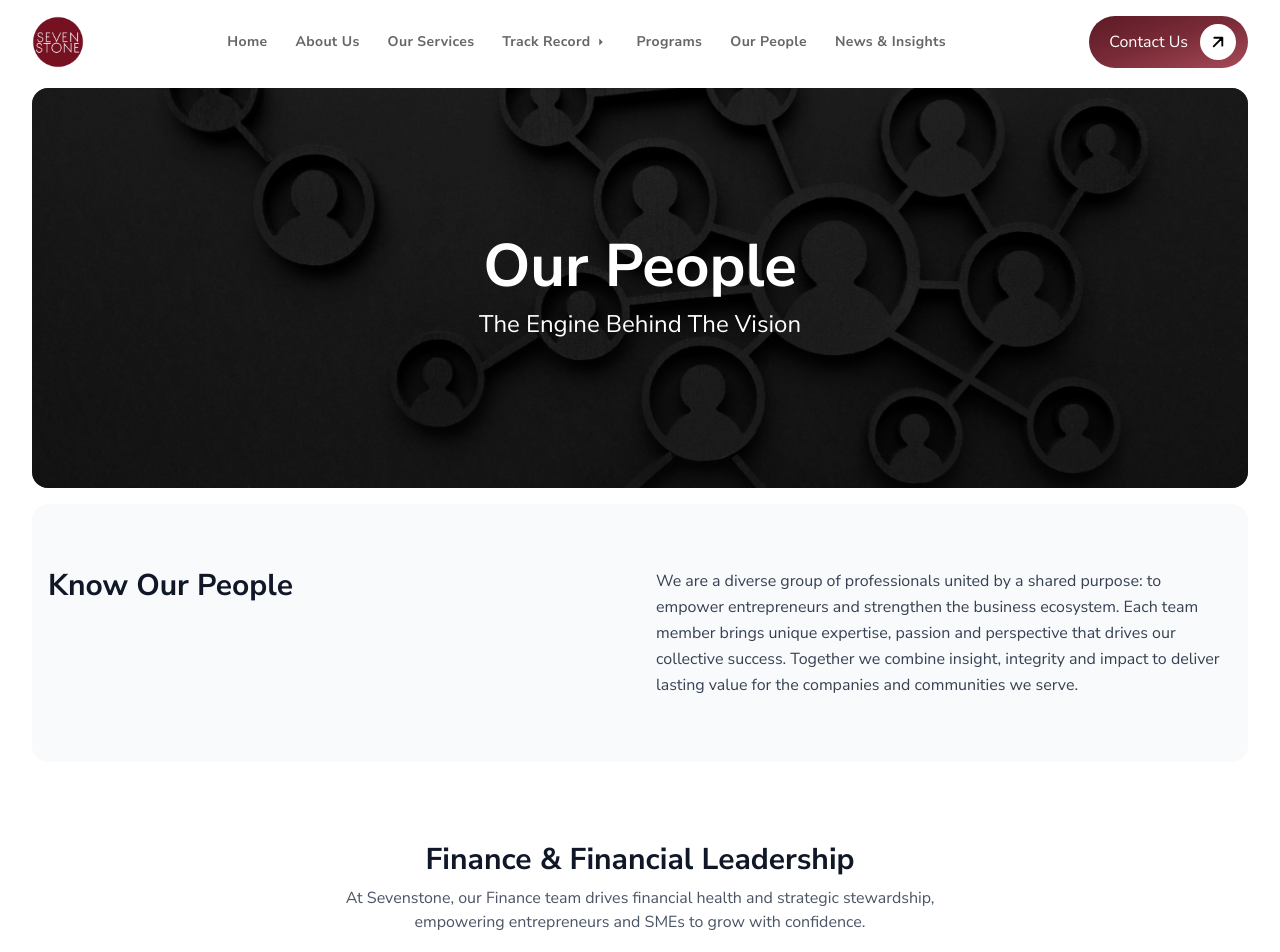
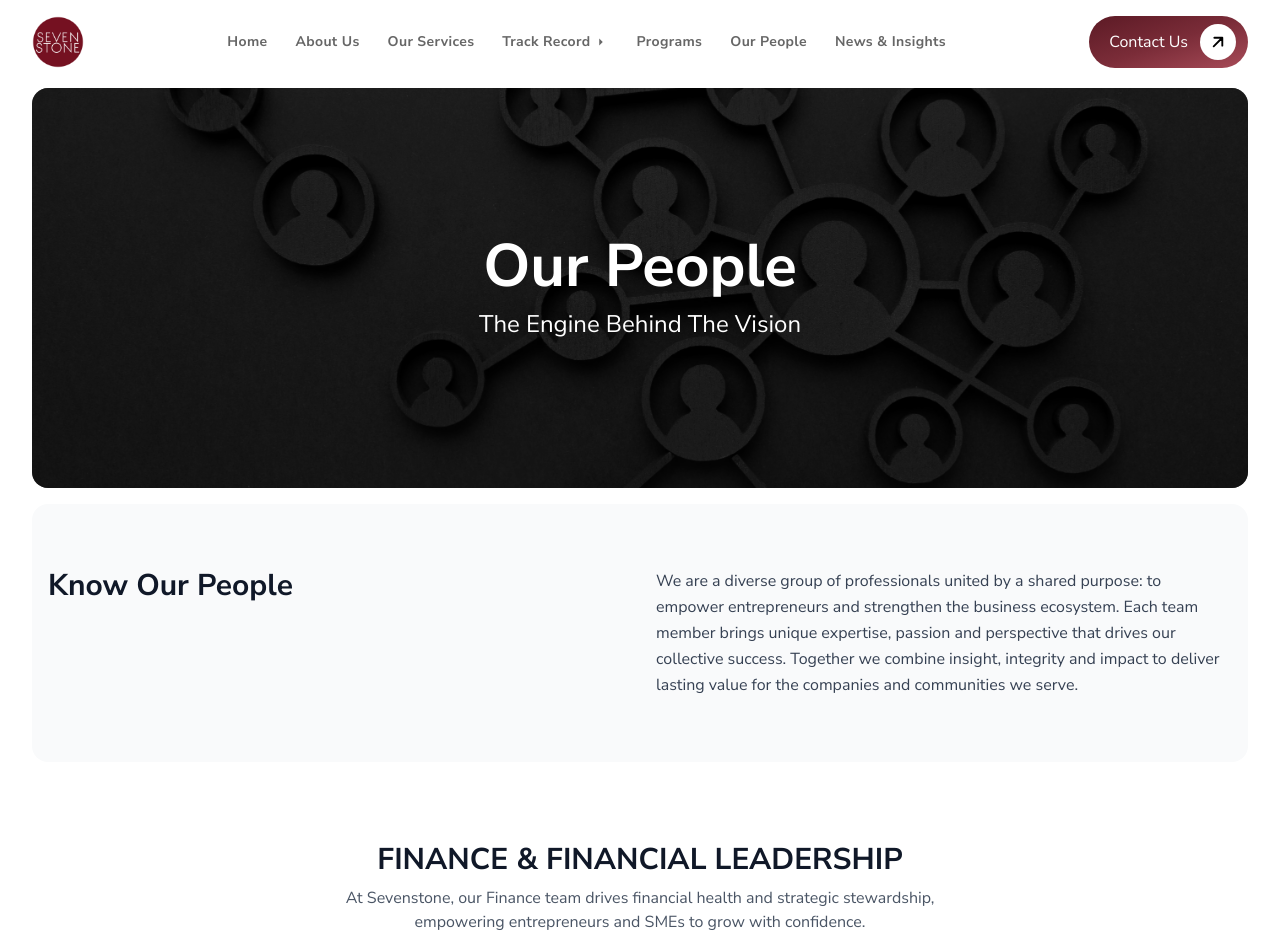
Before and after one commit to sevenstonebiz9-max/seven-stone-client, a Next.js app: page /about-us/team in a window 1280 px wide. Shown: the top 952 px of the page. Built offline with nearby package versions, Linux system fonts and the light colour scheme.

Commit message:
added new department(finace) in our people/team compoenent

```diff
--- a/components/pages/Team.tsx
+++ b/components/pages/Team.tsx
@@ -197,7 +197,7 @@ const Team = () => {
 
       {/* Rest of team */}
       <TeamSectionContainer
-        teamTitle="Finance & Financial Leadership"
+        teamTitle="FINANCE & FINANCIAL LEADERSHIP"
         teamSubline="At Sevenstone, our Finance team drives financial health and strategic stewardship, empowering entrepreneurs and SMEs to grow with confidence."
         teamCard={financeTeam}
       />
```
